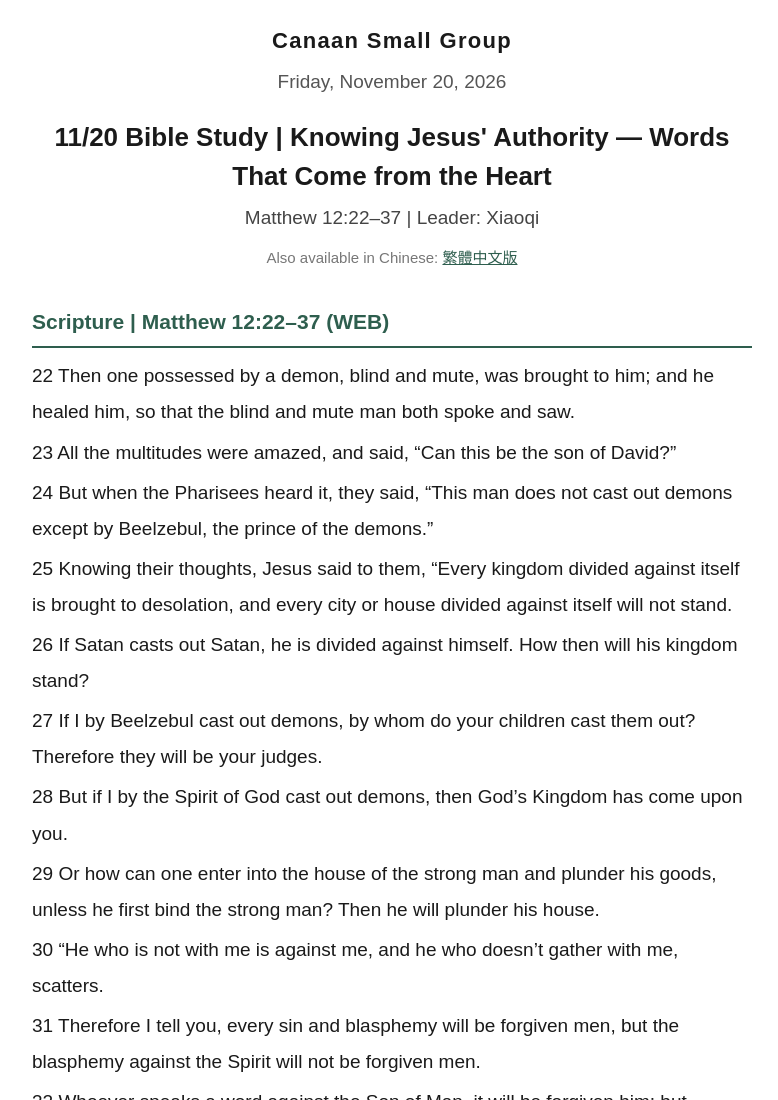
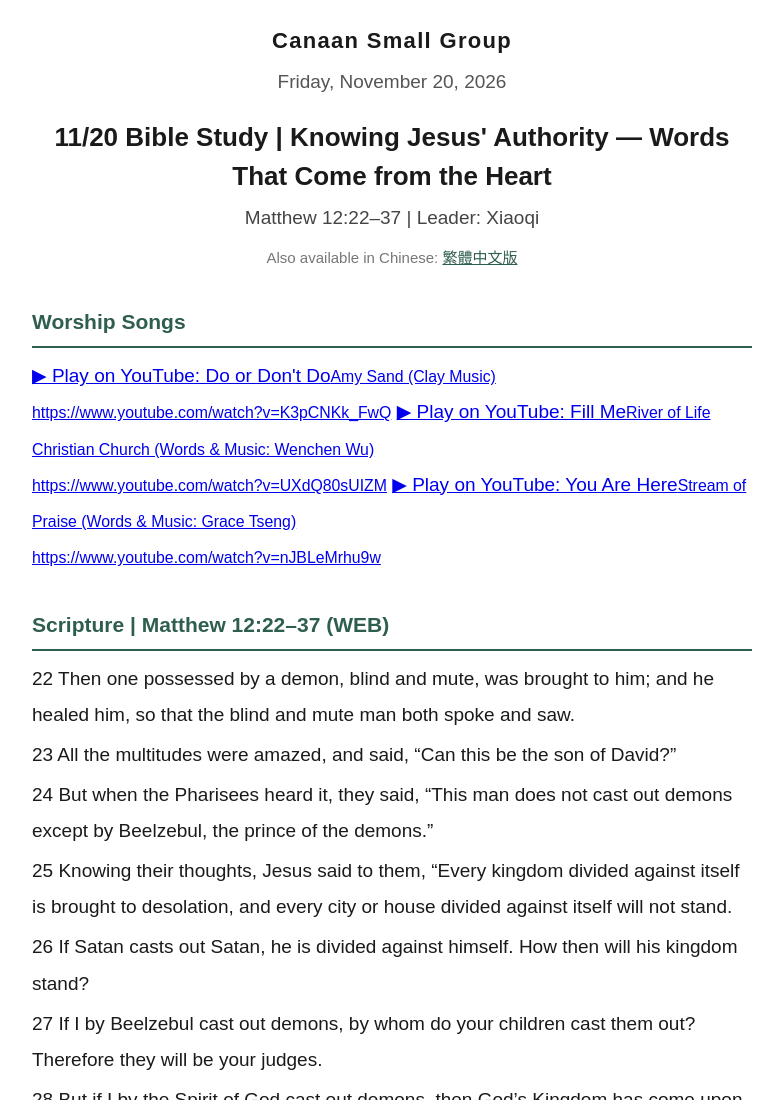
Before and after one commit to rickych3n/rickych3n.github.io, a plain HTML site: page friday-bible-study/handout/2026-11-20-en.html in a window 1280 px wide. Shown: the top 1100 px of the page, without its empty margins (248-1026 px from the left). Drawn offline with Linux system fonts and the light colour scheme.

Commit message:
11/20 講義：補入本週三首詩歌（繁英兩版）

```diff
--- a/friday-bible-study/handout/2026-11-20-en.html
+++ b/friday-bible-study/handout/2026-11-20-en.html
@@ -52,6 +52,11 @@
   <h1>11/20 Bible Study | Knowing Jesus' Authority — Words That Come from the Heart</h1>
   <div class="meta">Matthew 12:22–37 | Leader: Xiaoqi</div>
   <div class="altlang">Also available in Chinese: <a href="2026-11-20.html">繁體中文版</a></div>
+
+  <h2>Worship Songs</h2>
+  <a class="song" href="https://www.youtube.com/watch?v=K3pCNKk_FwQ">▶ Play on YouTube: Do or Don't Do<small>Amy Sand (Clay Music)<br>https://www.youtube.com/watch?v=K3pCNKk_FwQ</small></a>
+  <a class="song" href="https://www.youtube.com/watch?v=UXdQ80sUIZM">▶ Play on YouTube: Fill Me<small>River of Life Christian Church (Words &amp; Music: Wenchen Wu)<br>https://www.youtube.com/watch?v=UXdQ80sUIZM</small></a>
+  <a class="song" href="https://www.youtube.com/watch?v=nJBLeMrhu9w">▶ Play on YouTube: You Are Here<small>Stream of Praise (Words &amp; Music: Grace Tseng)<br>https://www.youtube.com/watch?v=nJBLeMrhu9w</small></a>
 
   <h2>Scripture | Matthew 12:22–37 (WEB)</h2>
   <div class="scripture">
```
Also changed, not shown: friday-bible-study/handout/2026-11-20.html (+5 -0 lines).
